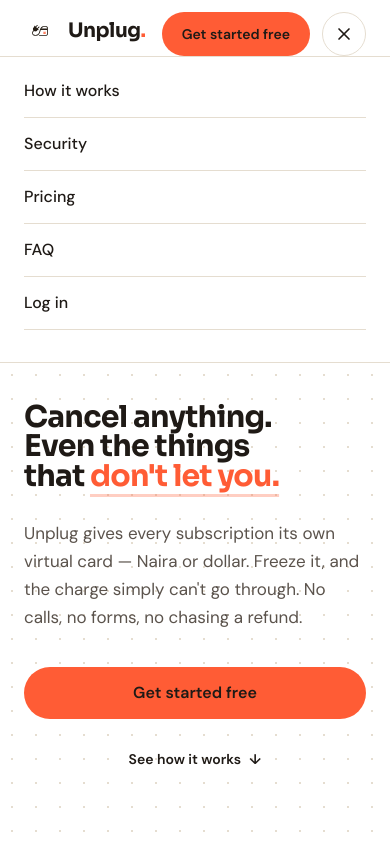
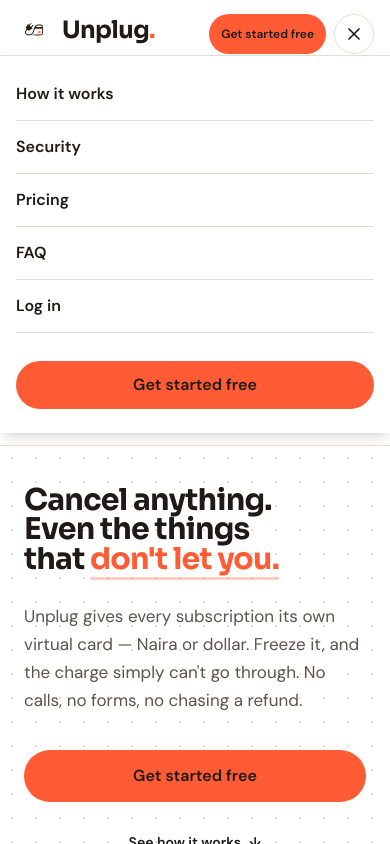
Before and after one commit to Doyen04/Unplug, a Next.js app: page / in a window 390 px wide. Both pictures are taken after a click on the button 344 px from the left and 42 px from the top of the page. Shown: the top 844 px of the page. Built offline with nearby package versions, Linux system fonts and the light colour scheme.

Commit message:
feat: implement global layout, responsive site header, and branded Unplug logo components

```diff
--- a/src/app/layout.tsx
+++ b/src/app/layout.tsx
@@ -32,6 +32,13 @@
     },
     description:
         'Unplug gives every subscription its own virtual card — Naira or dollar — so you can freeze or cancel it the moment you want to.',
+    icons: {
+        icon: [
+            { url: '/images/unplug-logo.svg', type: 'image/svg+xml' },
+        ],
+        shortcut: '/images/unplug-logo.svg',
+        apple: '/images/unplug-logo.svg',
+    },
 };
 
 interface RootLayoutProps {
--- a/src/components/marketing/SiteHeader.tsx
+++ b/src/components/marketing/SiteHeader.tsx
@@ -57,14 +57,14 @@
 
             <header
                 className={cn(
-                    'sticky top-0 z-50 transition-all duration-200',
-                    scrolled || menuOpen ? 'border-b border-line bg-white/95 backdrop-blur-md py-3' : 'bg-transparent py-5',
+                    'sticky top-0 z-50 transition-all duration-200 w-full max-w-full overflow-x-hidden',
+                    scrolled || menuOpen ? 'border-b border-line bg-white/95 backdrop-blur-md py-3' : 'bg-transparent py-3.5 sm:py-5',
                 )}
             >
-                <div className="mx-auto flex max-w-7xl items-center justify-between gap-4 px-6 sm:px-8 lg:px-12">
+                <div className="mx-auto flex max-w-7xl items-center justify-between gap-2 sm:gap-4 px-4 sm:px-8 lg:px-12">
                     <Link
                         href="/"
-                        className="focus-visible:outline-none focus-visible:ring-2 focus-visible:ring-ink focus-visible:ring-offset-2"
+                        className="shrink-0 focus-visible:outline-none focus-visible:ring-2 focus-visible:ring-ink focus-visible:ring-offset-2"
                     >
                         <UnplugLogo size="md" />
                     </Link>
@@ -77,14 +77,14 @@
                         ))}
                     </nav>
 
-                    <div className="flex items-center gap-3">
+                    <div className="flex items-center gap-2 sm:gap-3 shrink-0">
                         <Link
                             href="/login"
                             className={cn('hidden text-[14px] font-medium text-ink sm:inline-flex', linkClass)}
                         >
                             Log in
                         </Link>
-                        <CtaLink href="/signup" className="min-h-11 px-5 animate-pulse-ring">
+                        <CtaLink href="/signup" className="min-h-10 sm:min-h-11 px-3 sm:px-5 text-xs sm:text-sm animate-pulse-ring whitespace-nowrap">
                             Get started free
                         </CtaLink>
 
@@ -95,7 +95,7 @@
                             aria-expanded={menuOpen}
                             aria-controls="mobile-nav"
                             aria-label={menuOpen ? 'Close menu' : 'Open menu'}
-                            className="inline-flex h-11 w-11 items-center justify-center rounded-full border border-line text-ink transition-colors hover:border-ink focus-visible:outline-none focus-visible:ring-2 focus-visible:ring-ink md:hidden"
+                            className="inline-flex h-10 w-10 sm:h-11 sm:w-11 shrink-0 items-center justify-center rounded-full border border-line text-ink transition-colors hover:border-ink focus-visible:outline-none focus-visible:ring-2 focus-visible:ring-ink md:hidden"
                         >
                             {menuOpen ? <X aria-hidden="true" className="h-5 w-5" /> : <Menu aria-hidden="true" className="h-5 w-5" />}
                         </button>
@@ -106,7 +106,7 @@
                     <nav
                         id="mobile-nav"
                         aria-label="Main"
-                        className="border-t border-line bg-white px-6 pb-5 pt-2 sm:px-8 md:hidden"
+                        className="border-t border-line bg-white px-4 pb-6 pt-3 sm:px-8 md:hidden shadow-lg animate-slide-up"
                     >
                         <ul className="flex flex-col">
                             {[...NAV_LINKS, { href: '/login', label: 'Log in' }].map(({ href, label }) => (
@@ -114,13 +114,18 @@
                                     <Link
                                         href={href}
                                         onClick={() => setMenuOpen(false)}
-                                        className="block border-b border-line py-3.5 text-[16px] font-medium text-ink transition-colors hover:text-orange focus-visible:outline-none focus-visible:ring-2 focus-visible:ring-inset focus-visible:ring-ink"
+                                        className="block border-b border-line py-3.5 text-[16px] font-semibold text-ink transition-colors hover:text-orange focus-visible:outline-none focus-visible:ring-2 focus-visible:ring-inset focus-visible:ring-ink"
                                     >
                                         {label}
                                     </Link>
                                 </li>
                             ))}
                         </ul>
+                        <div className="mt-4 pt-3">
+                            <CtaLink href="/signup" onClick={() => setMenuOpen(false)} className="w-full min-h-12 justify-center text-base">
+                                Get started free
+                            </CtaLink>
+                        </div>
                     </nav>
                 ) : null}
             </header>
--- a/src/components/ui/UnplugLogo.tsx
+++ b/src/components/ui/UnplugLogo.tsx
@@ -22,19 +22,19 @@
     const isInverse = tone === 'inverse';
 
     const iconHeights = {
-        sm: 'h-6',
-        md: 'h-8',
-        lg: 'h-10',
+        sm: 'h-7 sm:h-8',
+        md: 'h-9 sm:h-10.5',
+        lg: 'h-11 sm:h-13',
     };
 
     const textSizes = {
-        sm: 'text-base',
-        md: 'text-xl sm:text-2xl',
-        lg: 'text-2xl sm:text-3xl',
+        sm: 'text-lg',
+        md: 'text-2xl sm:text-[26px]',
+        lg: 'text-3xl sm:text-4xl',
     };
 
     return (
-        <div className={cn('inline-flex items-center gap-3 select-none group', className)}>
+        <div className={cn('inline-flex items-center gap-2.5 sm:gap-3 select-none group', className)}>
             <div className={cn('shrink-0 transition-transform duration-300 group-hover:scale-105', iconHeights[size])}>
                 <Image
                     src="/images/unplug-logo.svg"
```
Also changed, not shown: src/app/icon.svg (added).
